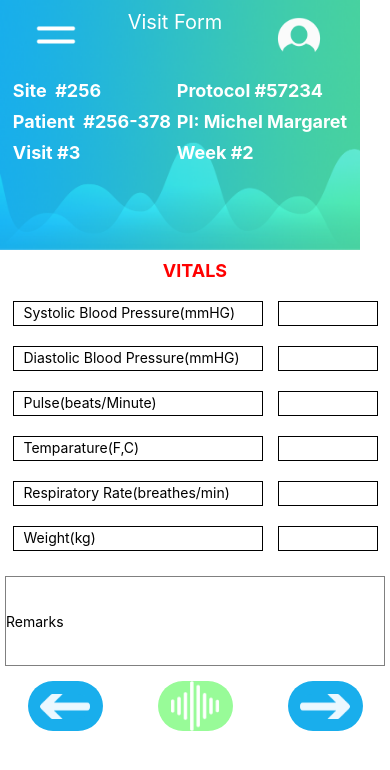
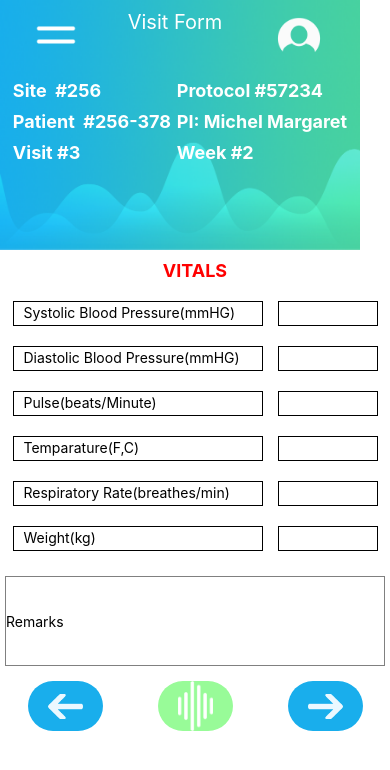
Before and after one commit to ravikirany711/Trier, a React Native app: screen / in a window 390 px wide. Shown: the top 770 px of the page. Built offline with nearby package versions, Linux system fonts and the light colour scheme; no server answers.

Commit message:
footer touch fixed

```diff
--- a/src/components/Footer.js
+++ b/src/components/Footer.js
@@ -30,7 +30,7 @@ class Footer extends React.Component {
 
                 <TouchableOpacity>
                     <View style={{ height: 50, width: 75, backgroundColor: '#19AEEC', borderRadius: 50, flexDirection: 'row', justifyContent: 'center', alignItems: 'center' }}>
-                        <Image style={{ height: 25, width: 50, backgroundColor: '#19AEEC' ,borderRadius: 50}} source={require('../assests/Images/previous-icon.png')} />
+                        <Image style={{ height: 25, width: 35 ,borderRadius: 50}} source={require('../assests/Images/previous-icon.png')} />
                     </View>
                 </TouchableOpacity>
 
@@ -38,14 +38,14 @@ class Footer extends React.Component {
                     <View style={{ height: 50, width: 75, backgroundColor: this.state.wbc, borderRadius: 50, flexDirection: 'row', justifyContent: 'center', alignItems: 'center' }}>
 
 
-                        <Image style={{ height: 50, width: 50, borderRadius: 50 }} source={require('../assests/Images/wave-voice-input.png')} />
+                        <Image style={{ height: 50, width: 35, borderRadius: 50 }} source={require('../assests/Images/wave-voice-input.png')} />
                     </View>
                 </TouchableOpacity>
 
                 <TouchableOpacity>
                     <View style={{ height: 50, width: 75, backgroundColor: '#19AEEC', borderRadius: 50, flexDirection: 'row', justifyContent: 'center', alignItems: 'center' }}>
 
-                        <Image style={{ height: 25, width: 50, backgroundColor: '#19AEEC', borderRadius: 50 }} source={require('../assests/Images/next-icon.png')} />
+                        <Image style={{ height: 25, width: 35, borderRadius: 50 }} source={require('../assests/Images/next-icon.png')} />
                     </View>
                 </TouchableOpacity>
 
--- a/src/components/Vitals.js
+++ b/src/components/Vitals.js
@@ -18,6 +18,7 @@ class Vitals extends React.Component{
     }
 //METHODS CAN GO HERE
 //Figure out the background of the views in the table with setInterval
+//component did mount is the audio engine ready
 
 
 
@@ -28,7 +29,7 @@ class Vitals extends React.Component{
 
 
 
-//*************************************************************************************/
+//*********************************************************************************************/
     async componentDidMount() {
         try {
           setInterval(async () => {
@@ -47,7 +48,7 @@ class Vitals extends React.Component{
             pulse: blocks.pulse.value,
             rr: blocks.respiratoryRate.value, //This is not updated in backend
             weight: blocks.weight.value,
-            // vbg:'#C3EAFB'
+            vbg:'#C3EAFB'
 
 
 
@@ -130,8 +131,8 @@ class Vitals extends React.Component{
 				<View style={{ flexDirection: 'row',
 				marginTop:0,marginBottom:0,height:25,
 				justifyContent: 'space-around',margin:10}}>
-					<Text style={{borderWidth:1,width:250,paddingLeft:10,paddingTop:2,}}>Respiratory Rate(breathes/min)</Text>
-					<Text style={{borderWidth:1,width:100,paddingLeft:10,marginLeft:10}}>{this.state.rr}</Text>
+					<Text style={{borderWidth:1,width:250,paddingLeft:10,paddingTop:2,backgroundColor:this.state.vbg}}>Respiratory Rate(breathes/min)</Text>
+					<Text style={{borderWidth:1,width:100,paddingLeft:10,marginLeft:10,backgroundColor:this.state.vbg}}>{this.state.rr}</Text>
 
 				</View>
 
```
Also changed, not shown: src/assests/Images/white-base.png (added).
